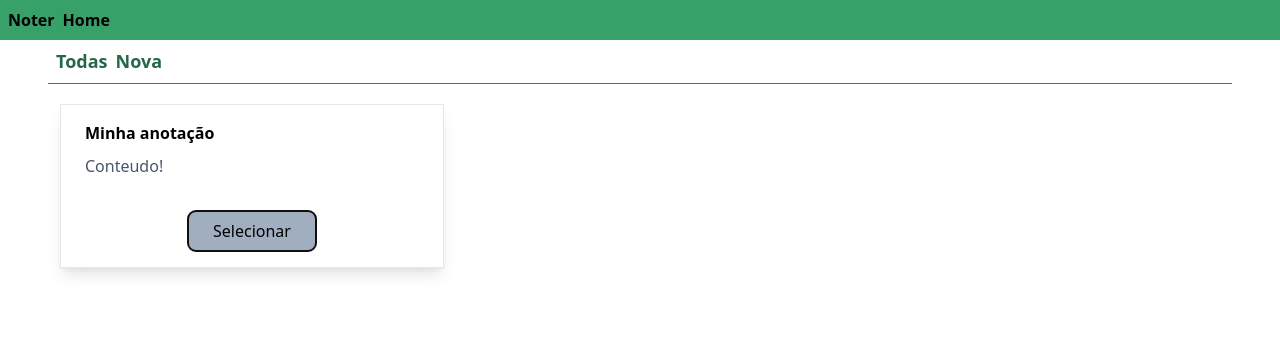
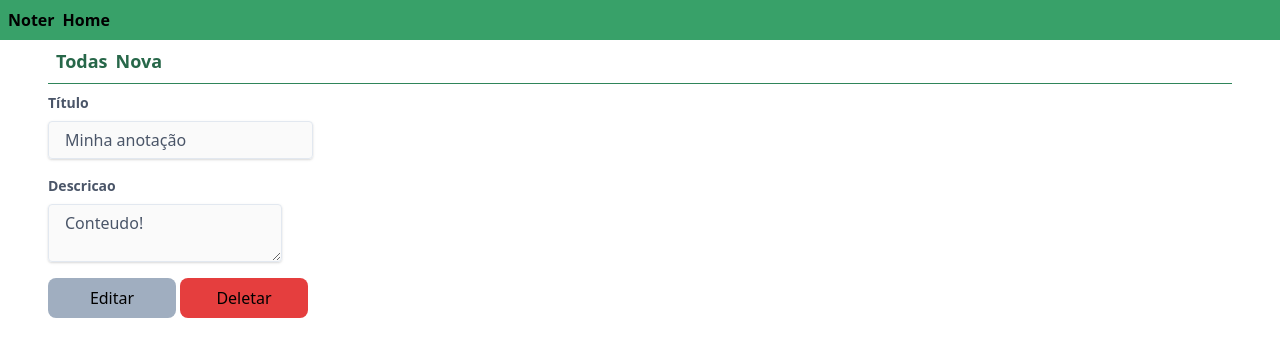
Before and after one commit to rodolphocastro/noter, a Vue app: page / in a window 1280 px wide. Both pictures are taken after a click on the button "Selecionar". Shown: the top 356 px of the page. Built offline with nearby package versions, Linux system fonts and the light colour scheme.

Commit message:
feat visuais: Adicionar detalhamento de Notes

```diff
--- a/src/App.vue
+++ b/src/App.vue
@@ -1,7 +1,7 @@
 <template>
   <div id="app">
     <header class="bg-green-600 p-2">
-      <nav class="flex-row space-x-2">
+      <nav class="inline-block space-x-2">
         <a href="https://" target="_blank" rel="noopener noreferrer" class="font-black">Noter</a>
         <a href="https://#" class="font-bold">Home</a>
       </nav>
--- a/src/components/notes/Home.vue
+++ b/src/components/notes/Home.vue
@@ -1,7 +1,7 @@
 <template>
   <div class="w-full h-full">
     <header class="w-full p-2 border-b border-green-700 mb-2">
-      <nav class="flex-row space-x-2 text-lg text-green-800 font-semibold">
+      <nav class="inline-block space-x-2 text-lg text-green-800 font-semibold">
         <a
           href="http://"
           target="_blank"
@@ -22,36 +22,37 @@
       v-bind:is="selectedComponent"
       v-on:note-submited="navigateToBrowse"
       v-on:note-cancelled="navigateToBrowse"
+      v-on:note-selected="navigateToDetails"
+      v-on:note-edit-enabled="navigateToEdit"
     ></component>
   </div>
 </template>
 
 <script lang="ts">
 import { defineComponent, ref } from '@vue/composition-api'
-import { notesState, Note } from './Notes'
+import { notesState } from './Notes'
 
 export default defineComponent({
   name: 'notes-home',
   components: {
     'create-note': () => import('./Edit.vue'),
-    'list-notes': () => import('./List.vue')
+    'list-notes': () => import('./List.vue'),
+    'view-note': () => import('./View.vue')
   },
   setup () {
-    const components = ['list-notes', 'create-note']
+    const components = ['list-notes', 'create-note', 'view-note']
     const selectedComponent = ref(components[0])
     const navigateToBrowse = () => {
       notesState.toggleEdit(false)
       notesState.pickNote(null)
       selectedComponent.value = components[0]
     }
-    const navigateToDetails = (selected: Note) => {
+    const navigateToDetails = () => {
       notesState.toggleEdit(false)
-      notesState.pickNote(selected)
-      selectedComponent.value = components[0]
+      selectedComponent.value = components[2]
     }
-    const navigateToEdit = (selected: Note) => {
+    const navigateToEdit = () => {
       notesState.toggleEdit(true)
-      notesState.pickNote(selected)
       selectedComponent.value = components[1]
     }
     const navigateToCreate = () => {
--- a/src/components/notes/List.vue
+++ b/src/components/notes/List.vue
@@ -3,7 +3,7 @@
     <article
       v-for="note in notes"
       v-bind:key="note.id"
-      class="flex-grow shadow-lg border border-gray-300 m-3 max-w-sm overflow-hidden">
+      class="flex-grow transition duration-300 shadow-md hover:shadow-2xl border border-gray-300 m-3 max-w-sm overflow-hidden">
       <div class="px-6 py-4">
         <header class="mb-2">
           <h3 class="font-bold truncate">{{note.titulo}}</h3>
@@ -11,7 +11,7 @@
         <p class="text-base text-gray-700 truncate leading-relaxed">{{note.descricao}}</p>
       </div>
       <div class="px-6 py-4 block text-center">
-        <button type="button" class="bg-gray-500 hover:bg-gray-300 transition duration-500 rounded-lg px-4 py-2 w-32">Selecionar</button>
+        <button @click.prevent="selectNote(note)" type="button" class="bg-gray-500 hover:bg-gray-300 transition duration-500 rounded-lg px-4 py-2 w-32">Selecionar</button>
       </div>
     </article>
   </section>
@@ -19,12 +19,18 @@
 
 <script lang="ts">
 import { defineComponent } from '@vue/composition-api'
-import { notesState } from './Notes'
+import { notesState, Note } from './Notes'
 
 export default defineComponent({
-  setup () {
+  setup (_props, ctx) {
+    const { notes, pickNote } = notesState
+    const selectNote = (n: Note) => {
+      pickNote(n)
+      ctx.emit('note-selected')
+    }
     return {
-      notes: notesState.notes
+      notes,
+      selectNote
     }
   }
 })
--- /dev/null
+++ b/src/components/notes/View.vue
@@ -0,0 +1,57 @@
+<template>
+  <div class="w-full">
+    <div class="mb-4 block">
+      <label class="block text-gray-700 text-sm font-bold mb-2" for="note-titulo">Título</label>
+      <input
+        class="block shadow appearance-none border rounded py-2 px-4 text-gray-700 leading-tight"
+        type="text"
+        id="note-titulo"
+        disabled
+        v-bind:value="selectedNote.titulo"
+      />
+    </div>
+    <div class="mb-4 block">
+      <label class="block text-gray-700 text-sm font-bold mb-2" for="note-titulo">Descricao</label>
+      <textarea
+        class="block shadow appearance-none border rounded py-2 px-4 text-gray-700 leading-tight"
+        type="text"
+        id="note-desc"
+        disabled
+        v-bind:value="selectedNote.descricao"
+      ></textarea>
+    </div>
+    <div class="block space-x-1">
+      <button
+        @click="editNote"
+        type="button"
+        class="bg-gray-500 hover:bg-gray-300 transition duration-500 rounded-lg px-4 py-2 w-32"
+      >Editar</button>
+      <button
+        @click="editNote"
+        type="button"
+        class="bg-red-600 hover:bg-red-400 transition duration-500 rounded-lg px-4 py-2 w-32"
+      >Deletar</button>
+    </div>
+  </div>
+</template>
+
+<script lang="ts">
+import { defineComponent } from '@vue/composition-api'
+import { notesState } from './Notes'
+
+export default defineComponent({
+  setup (_props, ctx) {
+    const { selectedNote } = notesState
+    const editNote = () => {
+      ctx.emit('note-edit-enabled')
+    }
+    return {
+      selectedNote,
+      editNote
+    }
+  }
+})
+</script>
+
+<style>
+</style>
```
